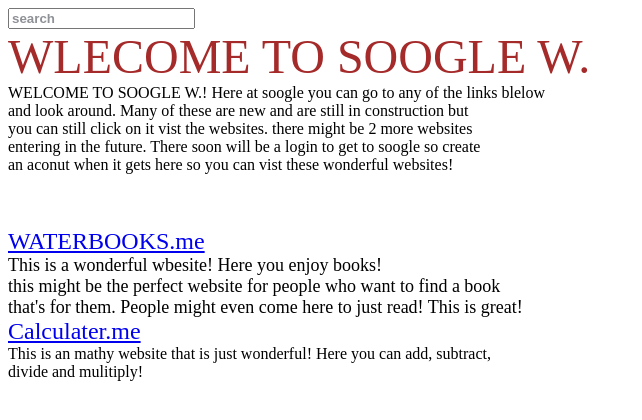
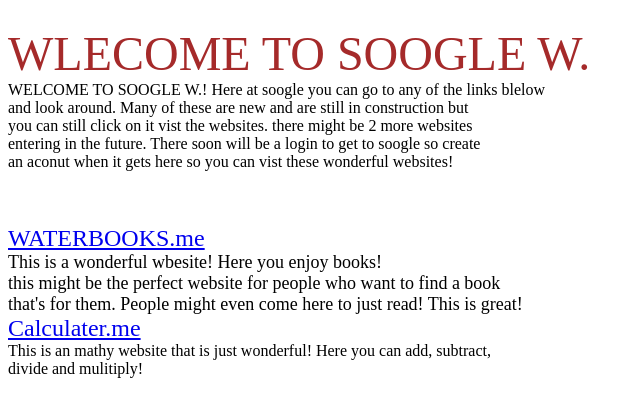
Before and after one commit to kittysite/soogle, a plain HTML site: page index.html in a window 1280 px wide. Shown: the whole page, without its empty margins (0-642 px from the left). Drawn offline with Linux system fonts and the light colour scheme.

Commit message:
Update index.html

```diff
--- a/index.html
+++ b/index.html
@@ -4,7 +4,6 @@
 </HEAD>
 
 <BODY>
-<input type="textbox" name="Search" value="search"  style="color:#8e9196; font-weight:bold;">
 <br/>
 <font face="segeo print" size="80px" color="brown">WLECOME TO SOOGLE W.</font>
 <br/>
```
